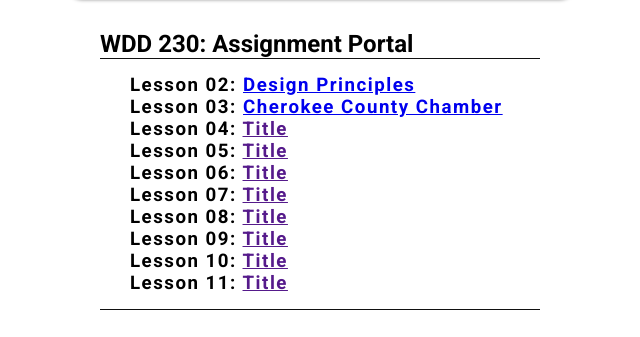
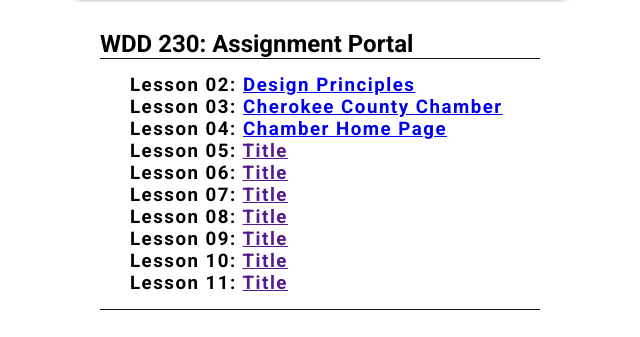
Before and after one commit to matvillar/WDD230, a plain HTML site: page wdd230/index.html in a window 1280 px wide. Shown: the part 355-692 px from the top of the page, without its empty margins (320-960 px from the left). Drawn offline with Linux system fonts and the light colour scheme.

Commit message:
chamber w04

```diff
--- a/wdd230/index.html
+++ b/wdd230/index.html
@@ -38,7 +38,12 @@
             </h3>
           </li>
           <li>
-            <h3>Lesson 04: <a href="">Title</a></h3>
+            <h3>
+              Lesson 04:
+              <a href="https://matvillar.github.io/chamber/index.html"
+                >Chamber Home Page</a
+              >
+            </h3>
           </li>
           <li>
             <h3>Lesson 05: <a href="">Title</a></h3>
```
